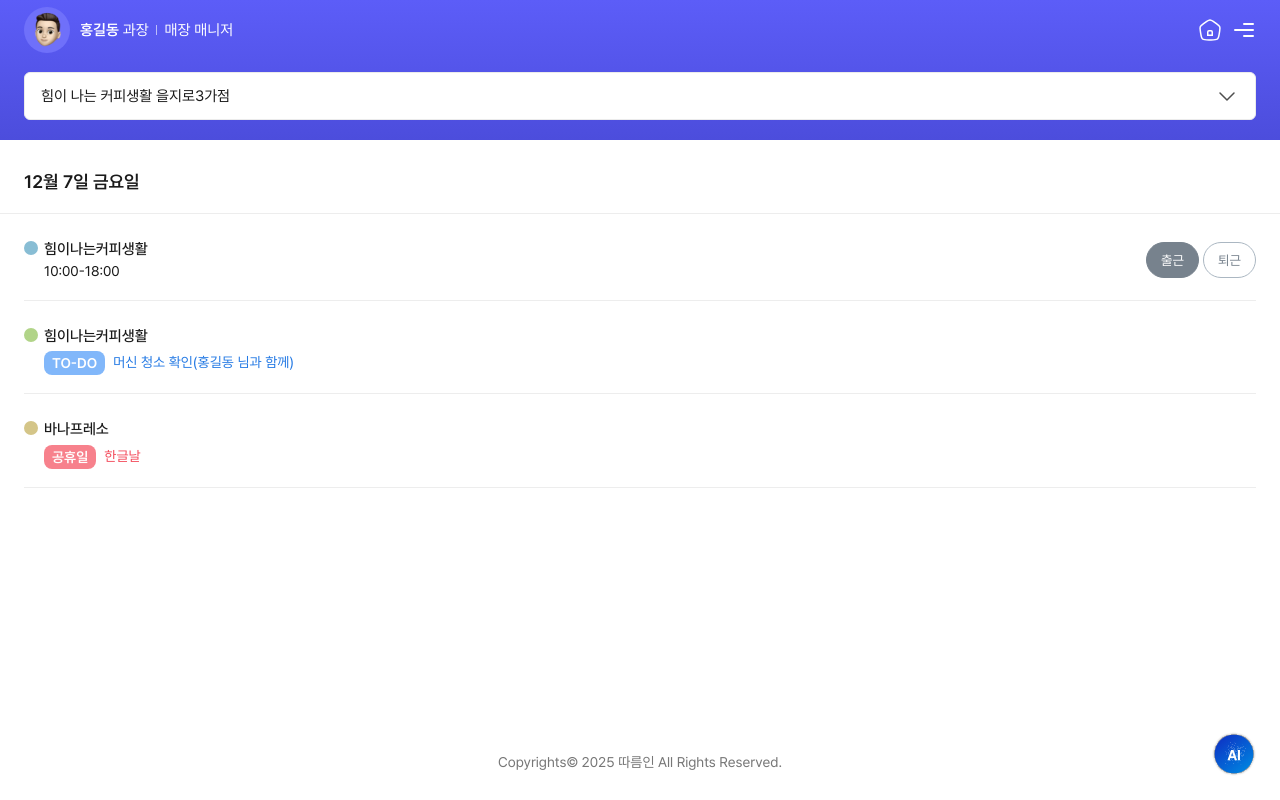
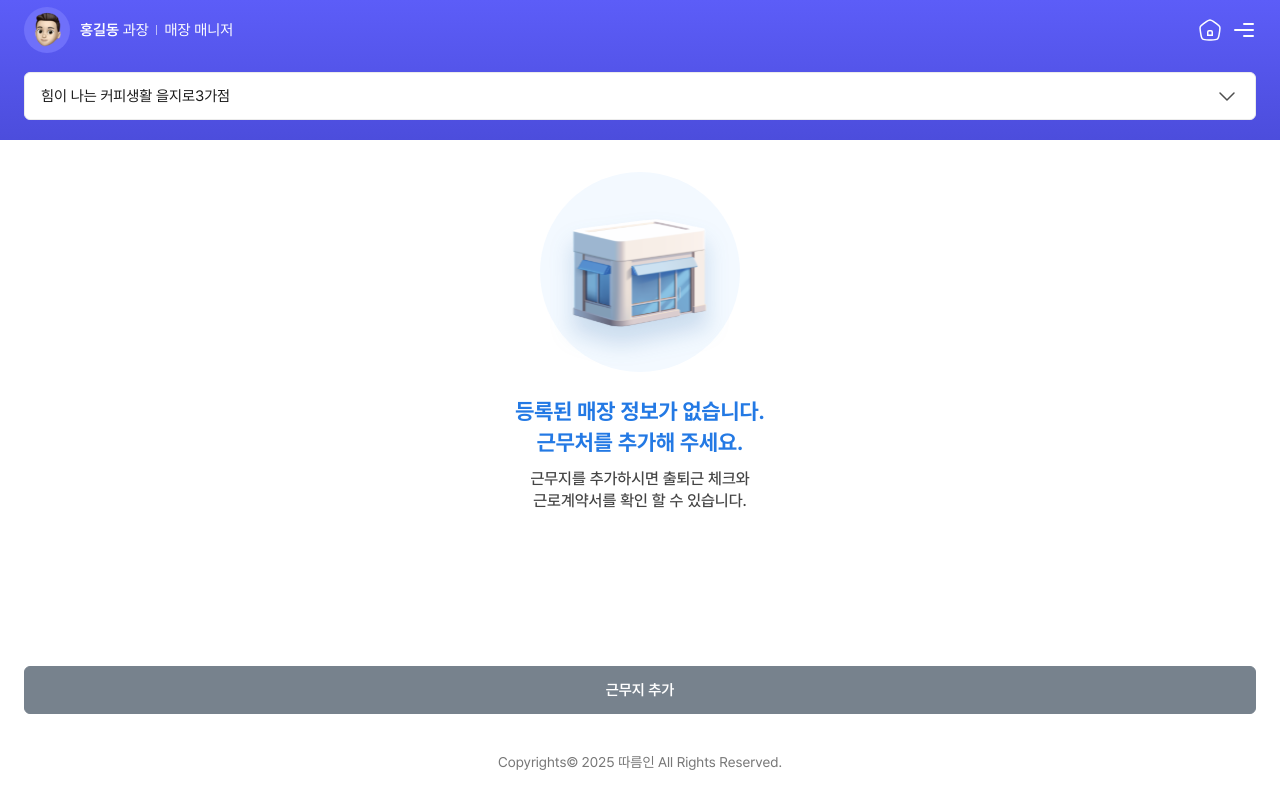
Before and after one commit to nalpari/whale-erp-staff-app-pub, a Next.js app: page / in a window 1280 px wide. Built offline with nearby package versions, Linux system fonts and the light colour scheme.

Commit message:
style: 매장정보 없을때 추가

```diff
--- a/src/app/page.tsx
+++ b/src/app/page.tsx
@@ -1,5 +1,11 @@
 import MainContents from '@/components/main/MainContents'
+import MainEmptyStore from '@/components/main/MainEmptyStore'
 
 export default function Home() {
-  return <MainContents />
+  return (
+    <>
+      <MainEmptyStore />
+      {/* <MainContents /> */}
+    </>
+  )
 }
--- /dev/null
+++ b/src/components/main/MainEmptyStore.tsx
@@ -0,0 +1,31 @@
+'use client'
+import Image from 'next/image'
+import { useBottomSheetController } from '@/store/useBottomSheetController'
+
+export default function MainEmptyStore() {
+  const setWorkPlaceAddSheet = useBottomSheetController((state) => state.setWorkPlaceAddSheet)
+  return (
+    <div className="container main">
+      <div className="empty-store-contents">
+        <div className="empty-store-inner">
+          <div className="empty-store-img">
+            <Image src="/assets/images/contents/empty_store_img.svg" alt="empty-store" width={200} height={200} />
+          </div>
+          <div className="empty-store-tit">
+            <p>등록된 매장 정보가 없습니다.</p>
+            <p>근무처를 추가해 주세요.</p>
+          </div>
+          <div className="empty-store-txt">
+            <p>근무지를 추가하시면 출퇴근 체크와</p>
+            <p>근로계약서를 확인 할 수 있습니다.</p>
+          </div>
+        </div>
+        <div className="empty-store-btn">
+          <button className="btn-form login block" onClick={() => setWorkPlaceAddSheet(true)}>
+            근무지 추가
+          </button>
+        </div>
+      </div>
+    </div>
+  )
+}
--- a/src/components/popup/QrCodePopup.tsx
+++ b/src/components/popup/QrCodePopup.tsx
@@ -1,26 +1,20 @@
-import { usePopupController } from "@/store/usePopupController";
+import { usePopupController } from '@/store/usePopupController'
 
 export default function QrCodePopup() {
   // 함수만 구독
-  const setQrCodePopup = usePopupController((state) => state.setQrCodePopup);
+  const setQrCodePopup = usePopupController((state) => state.setQrCodePopup)
   return (
     <div className="modal-popup">
       <div className="modal-dialog min">
         <div className="modal-content">
           <div className="modal-header">
             <h1></h1>
-            <button
-              className="modal-close"
-              onClick={() => setQrCodePopup(false)}
-            ></button>
+            <button className="modal-close" onClick={() => setQrCodePopup(false)}></button>
           </div>
           <div className="modal-body">
-            <div className="qr-frame">
+            <div className="pop-frame">
               <div className="qr-frame-tit">카메라로 QR코드를 촬영하세요.</div>
-              <div
-                className="qr-cam-area"
-                style={{ height: "175px", backgroundColor: "#101010" }}
-              ></div>
+              <div className="qr-cam-area" style={{ height: '175px', backgroundColor: '#101010' }}></div>
               <div className="qr-btn-wrap">
                 <button className="btn-form black block">출근하기</button>
                 <button className="btn-form outline block">퇴근하기</button>
@@ -30,5 +24,5 @@ export default function QrCodePopup() {
         </div>
       </div>
     </div>
-  );
+  )
 }
--- a/src/styles/components/_contents.scss
+++ b/src/styles/components/_contents.scss
@@ -108,6 +108,34 @@
   }
 }
 
+// 빈 매장 페이지
+.empty-store-contents {
+  @include flex(0px);
+  flex-direction: column;
+  min-height: calc(100vh - 140px - 68px);
+  padding: 32px 24px 18px;
+  .empty-store-img {
+    position: relative;
+    display: flex;
+    justify-content: center;
+  }
+  .empty-store-tit {
+    @include fontDefinition(22px, 700, 150%);
+    color: #2379e4;
+    text-align: center;
+    margin-top: 24px;
+  }
+  .empty-store-txt {
+    @include fontDefinition(16px, 500, 150%);
+    color: #444;
+    text-align: center;
+    margin-top: 10px;
+  }
+  .empty-store-btn {
+    margin-top: auto;
+  }
+}
+
 // 할일 및 공휴일 리스트
 .date-list-wrap {
   margin-top: 28px;
```
Also changed, not shown: public/assets/images/contents/empty_store_img.svg (added).
